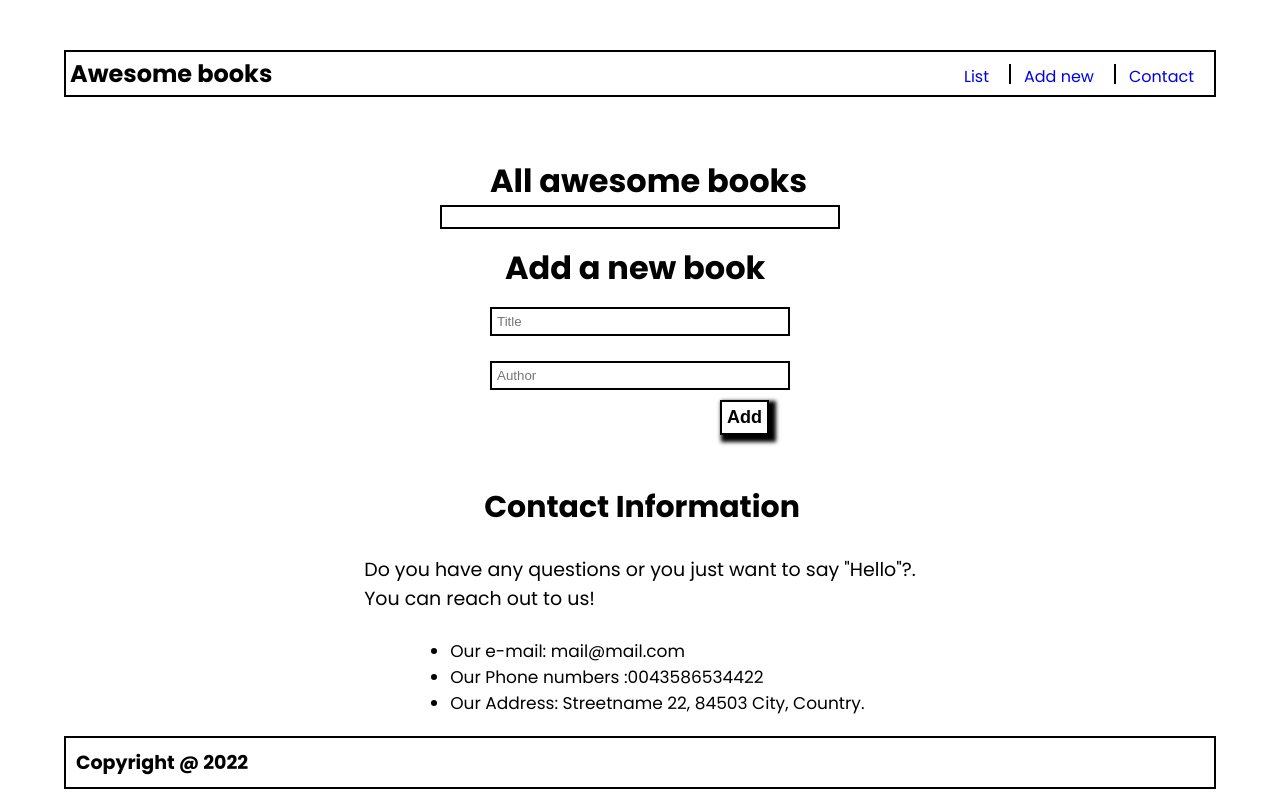
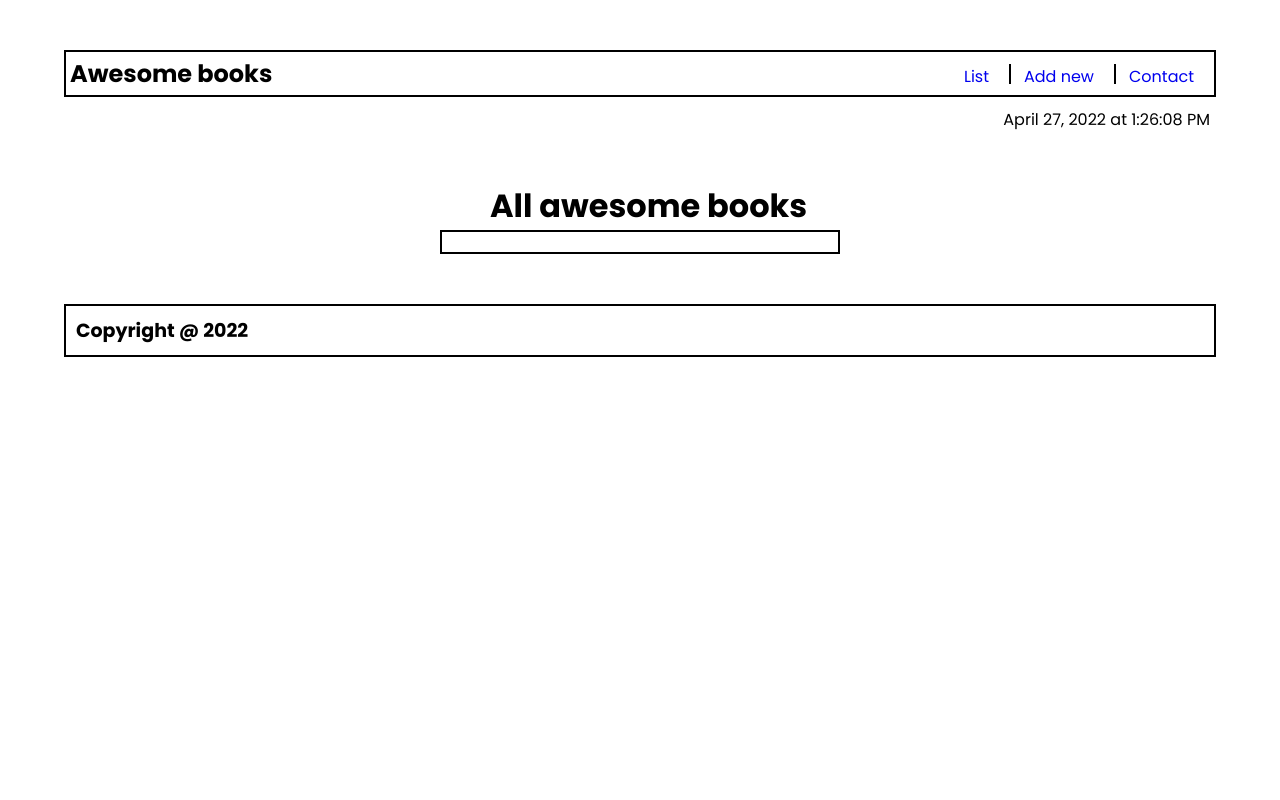
Before and after one commit to medsonmoombe/awesome-books-project, a website: page index.html in a window 1280 px wide. Both pictures are taken after a click on the link "List". Drawn offline with Linux system fonts and the light colour scheme.

Commit message:
Add the time display function and add event listner to the link items in the nav bar

```diff
--- a/script.js
+++ b/script.js
@@ -69,3 +69,60 @@ class Library {
 addBtn.addEventListener('click', Library.addBook);
 bookList.addEventListener('click', Library.deleteBooks);
 document.addEventListener('DOMContentLoaded', Library.showListBooks);
+
+// display time function
+const siteDate = document.querySelector("#date");
+
+
+function time() {
+  const date = new Date();
+  const locale = navigator.language;
+  const options = {
+    month: "long",
+    day: "numeric",
+    year: "numeric",
+    hour: "numeric",
+    minute: "numeric",
+    second: "numeric",
+    hour12: "true",
+  };
+  siteDate.textContent = `${date.toLocaleTimeString(locale, options)}`;
+  return siteDate;
+
+}
+setInterval(time, 1000);
+
+// getting html element
+
+const listLinkId = document.getElementById('listId');
+const addBooksLinkId = document.getElementById('addBookId');
+const contactLinkId = document.getElementById('contactId');
+
+const showBookSection = document.querySelector('.showBook-section');
+const addBookSection = document.querySelector('.addBook-section');
+const contactSection = document.querySelector('.contact-section');
+
+
+showBookSection.style.display ='block';
+addBookSection.style.display ='none';
+contactSection.style.display='none';
+
+// adding addEventListener to nav-bar item link
+
+listLinkId.addEventListener('click', ()=> {
+  showBookSection.style.display ='block';
+  addBookSection.style.display ='none';
+  contactSection.style.display='none';
+});
+
+addBooksLinkId.addEventListener('click', ()=> {
+  showBookSection.style.display ='none';
+  addBookSection.style.display ='block';
+  contactSection.style.display='none';
+});
+
+contactLinkId.addEventListener('click', ()=> {
+  showBookSection.style.display ='none';
+  addBookSection.style.display ='none';
+  contactSection.style.display='block';
+});
--- a/style.css
+++ b/style.css
@@ -129,6 +129,7 @@ ul.list-items li a {
   flex-direction: column;
   display: flex;
   gap: 5px;
+  margin-left: 324px;
 }
 
 .contact-heading {
```
